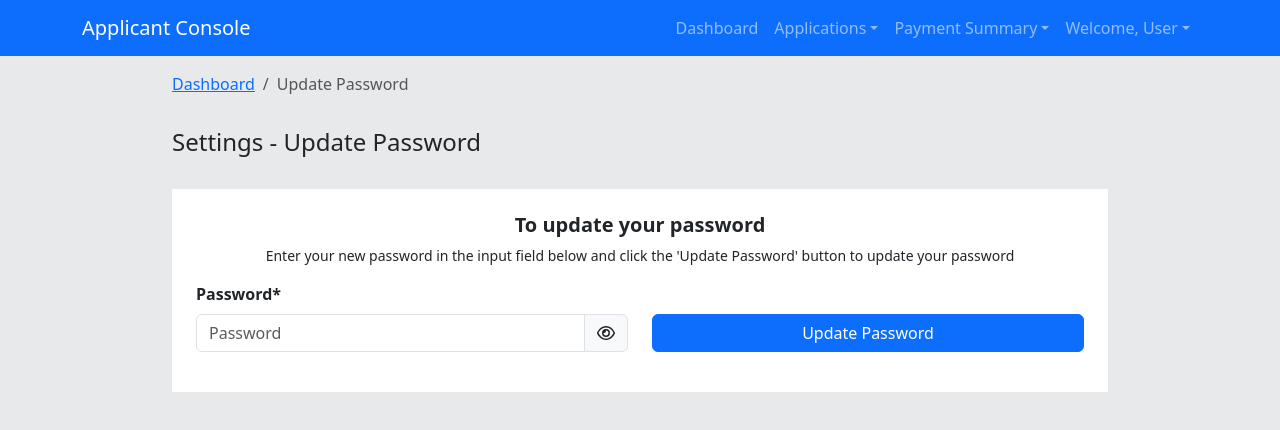
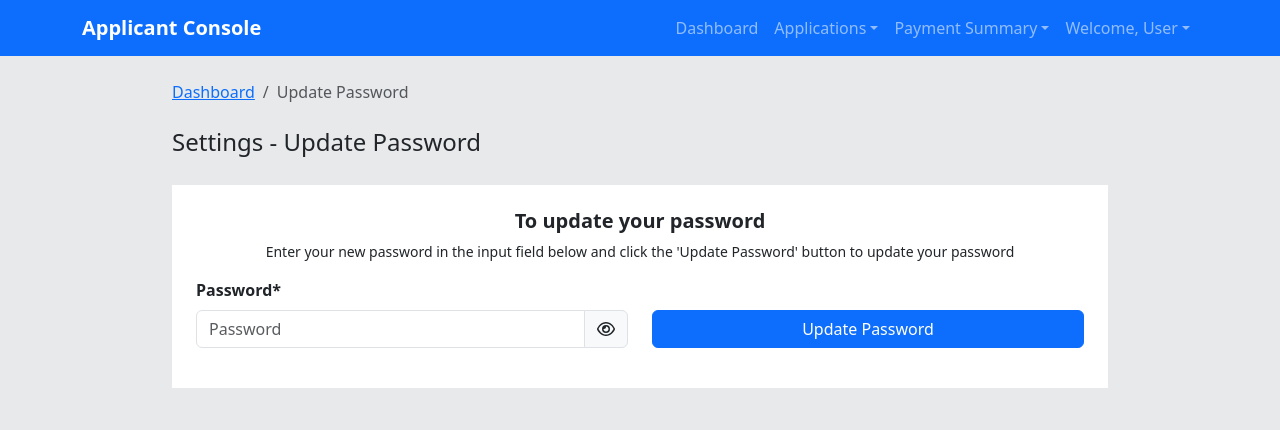
Before and after one commit to Sir-Dave/Bowen-Admissions, a React (Create React App) app: page /settings in a window 1280 px wide. Shown: the top 430 px of the page. Built offline with nearby package versions, Linux system fonts and the light colour scheme.

Commit message:
Made Application Console in header file bold font

```diff
--- a/src/components/Header.tsx
+++ b/src/components/Header.tsx
@@ -10,7 +10,7 @@ const Header: React.FC = () => {
     <>
       <Navbar bg="primary" data-bs-theme="dark" expand="md">
         <Container>
-          <Navbar.Brand href="/">Applicant Console</Navbar.Brand>
+          <Navbar.Brand href="/"><b>Applicant Console</b></Navbar.Brand>
           <Nav className="mr-auto">
 
             <Nav.Link href="/">Dashboard</Nav.Link>
--- a/src/components/Settings.tsx
+++ b/src/components/Settings.tsx
@@ -26,7 +26,7 @@ const Settings: React.FC = () => {
 
 
             <Container className='settings min-vh-100' fluid>
-                <Row className="h-100 pt-3 justify-content-center align-items-center">
+                <Row className="h-100 pt-4 justify-content-center align-items-center">
                     <Col lg="9">
                         <Breadcrumb>
                             <Breadcrumb.Item href="#">Dashboard</Breadcrumb.Item>
@@ -35,14 +35,14 @@ const Settings: React.FC = () => {
                     </Col>
                 </Row>
 
-                <Row className="h-100 pt-3 justify-content-center align-items-center">
+                <Row className="h-100 pt-2 justify-content-center align-items-center">
                     <Col lg="9">
                 <h4 id='settings-header'>Settings - Update Password</h4>
                     </Col>
 
                 </Row >
 
-                <Row className="h-100 pt-2 justify-content-center align-items-center">
+                <Row className="h-100 pt-1 justify-content-center align-items-center">
                     <Col lg="9">
 
                         <Form className="bg-white p-4 mt-3">
```
